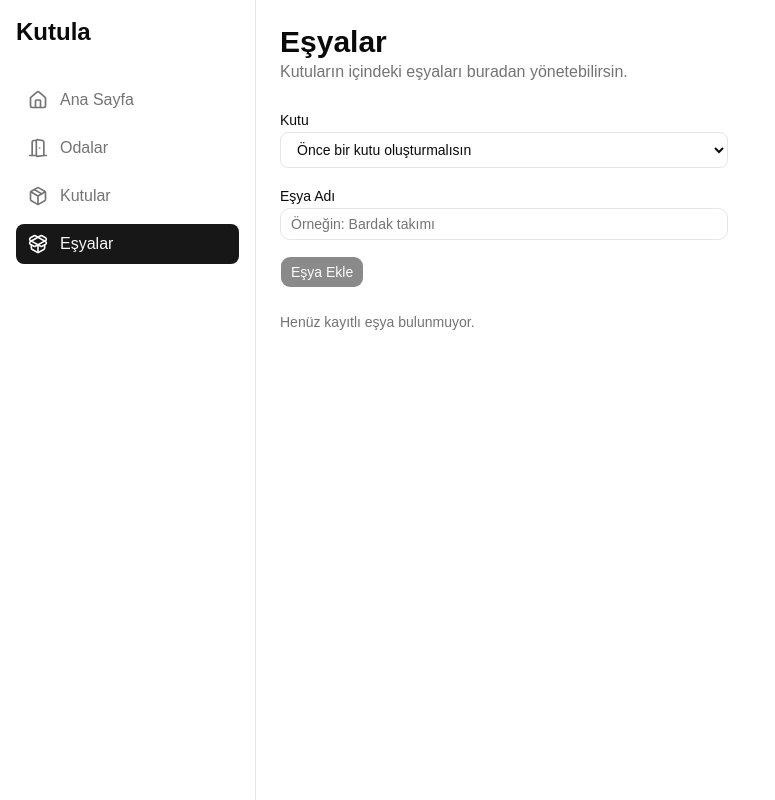
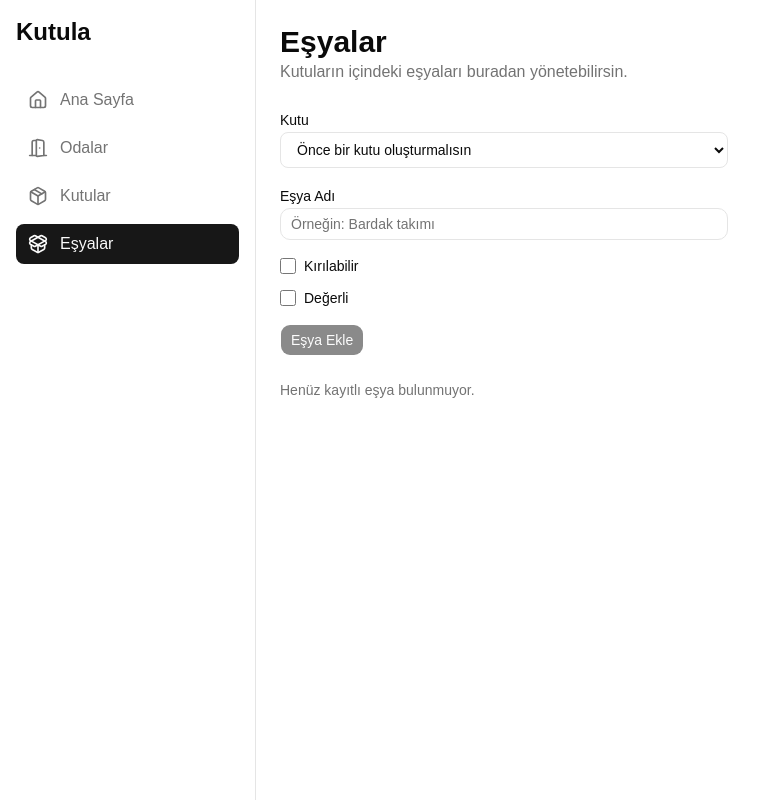
Before and after one commit to ibrbsmc/kutula, a React (Vite) app: page /esyalar in a window 1280 px wide. Shown: the whole page, without its empty margins (0-775 px from the left). Built offline with nearby package versions, Linux system fonts and the light colour scheme.

Commit message:
feat: add fragile and valuable item flags

```diff
--- a/src/features/items/ItemsPage.jsx
+++ b/src/features/items/ItemsPage.jsx
@@ -22,6 +22,8 @@ function ItemsPage() {
   const [itemName, setItemName] = useState("");
   const [selectedBoxId, setSelectedBoxId] = useState("");
   const [error, setError] = useState("");
+  const [isFragile, setIsFragile] = useState(false);
+  const [isValuable, setIsValuable] = useState(false);
 
   useEffect(() => {
     localStorage.setItem("kutula-items", JSON.stringify(items));
@@ -42,12 +44,14 @@ function ItemsPage() {
       id: Date.now(),
       boxId: Number(selectedBoxId),
       name: cleanedItemName,
-      isFragile: false, // Eşya kırılabilir mi?
-      isValuable: false, // Eşya değerli mi?
+      isFragile, // Eşya kırılabilir mi?
+      isValuable, // Eşya değerli mi?
     };
     setItems([...items, newItem]);
     setItemName("");
     setSelectedBoxId("");
+    setIsFragile(false);
+    setIsValuable(false);
     setError("");
   }
 
@@ -70,6 +74,10 @@ function ItemsPage() {
         error={error}
         setError={setError}
         onSubmit={handleSubmit}
+        isFragile={isFragile}
+        setIsFragile={setIsFragile}
+        isValuable={isValuable}
+        setIsValuable={setIsValuable}
       />
       <ItemList items={items} boxes={boxes} rooms={rooms} />
     </section>
--- a/src/features/items/components/ItemForm.jsx
+++ b/src/features/items/components/ItemForm.jsx
@@ -11,6 +11,10 @@ function ItemForm({
   error,
   setError,
   onSubmit,
+  isFragile,
+  setIsFragile,
+  isValuable,
+  setIsValuable,
 }) {
   return (
     <form className="max-w-md space-y-4" onSubmit={onSubmit} noValidate>
@@ -65,6 +69,28 @@ function ItemForm({
       </div>
       {error && <p className="text-sm text-destructive">{error}</p>}
 
+      <div className="space-y-3">
+        <label className="flex items-center gap-2 text-sm">
+          <Input
+            type="checkbox"
+            checked={isFragile}
+            onChange={(e) => setIsFragile(e.target.checked)}
+            className="size-4"
+          />
+          Kırılabilir
+        </label>
+
+        <label className="flex items-center gap-2 text-sm">
+          <Input
+            type="checkbox"
+            checked={isValuable}
+            onChange={(e) => setIsValuable(e.target.checked)}
+            className="size-4"
+          />
+          Değerli
+        </label>
+      </div>
+
       <Button type="submit" disabled={boxes.length === 0}>
         Eşya Ekle
       </Button>
--- a/src/features/items/components/ItemList.jsx
+++ b/src/features/items/components/ItemList.jsx
@@ -31,6 +31,21 @@ function ItemList({ items, boxes, rooms }) {
                 {room?.name ?? "Oda bulunamadı"} -{" "}
                 {box ? `Kutu ${box.number}` : "Kutu bulunamadı"}
               </p>
+              {(item.isFragile || item.isValuable) && (
+                <div className="mt-3 flex flex-wrap gap-2">
+                  {item.isFragile && (
+                    <span className="rounded-full bg-orange-100 px-2 py-1 text-xs text-orange-700">
+                      Kırılabilir
+                    </span>
+                  )}
+
+                  {item.isValuable && (
+                    <span className="rounded-full bg-yellow-100 px-2 py-1 text-xs text-yellow-700">
+                      Değerli
+                    </span>
+                  )}
+                </div>
+              )}
             </li>
           );
         })}
```
